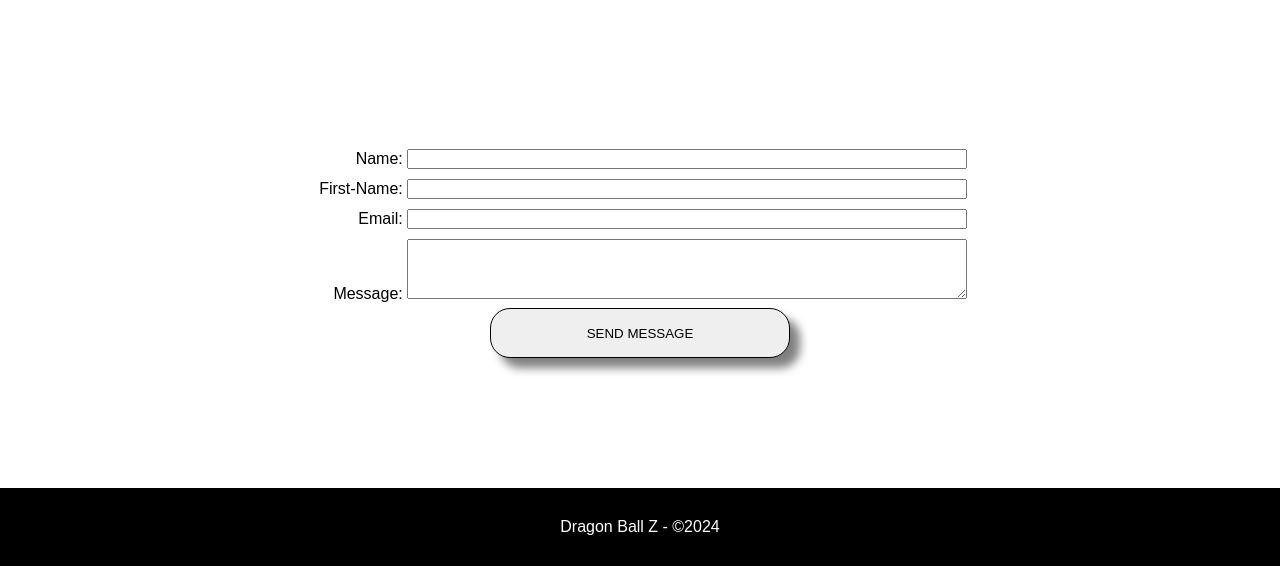
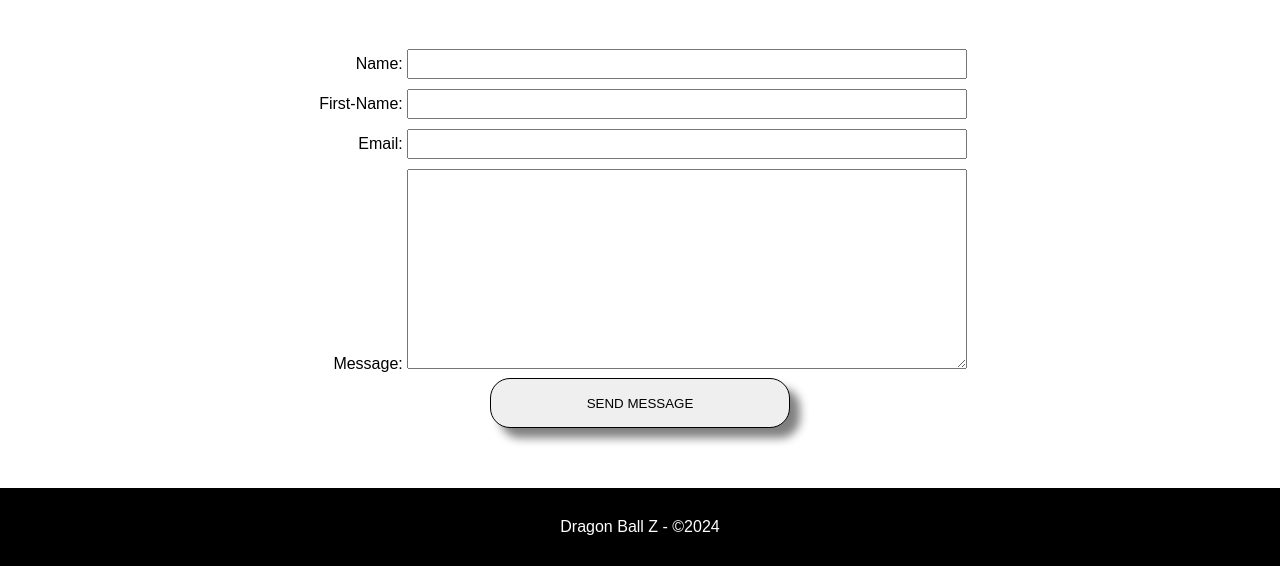
Before and after one commit to morganb75/Brief02-Morgan-Jeremy, a plain HTML site: page contact.html in a window 1280 px wide. Shown: the part 272-838 px from the top of the page. Drawn offline with Linux system fonts and the light colour scheme.

Commit message:
contacter

```diff
--- a/contact.html
+++ b/contact.html
@@ -23,6 +23,8 @@
         </div>
     </header>
     <main>
+        <h1>NOUS CONTACTER :</h1>
+
         <form action="#" method="post">
             <ul>
                 <li>
--- a/style/contact.css
+++ b/style/contact.css
@@ -30,8 +30,13 @@ header {
 }
 
 main {
+    display: flex;
+    flex-direction: column;
+    /* align-content: center; */
+    justify-content: space-evenly;
+    align-items: center;
     min-height: 75vh;
-    padding-top: 20%;
+    /* padding-top: 20%; */
 }
 
 footer {
@@ -64,12 +69,12 @@ li {
 
 input {
     width: 70vh;
-    height: 20px;
+    height: 30px;
 }
 
 textarea {
     width: 70vh;
-    height: 60px;
+    height: 200px;
 }
 
 button {
```
